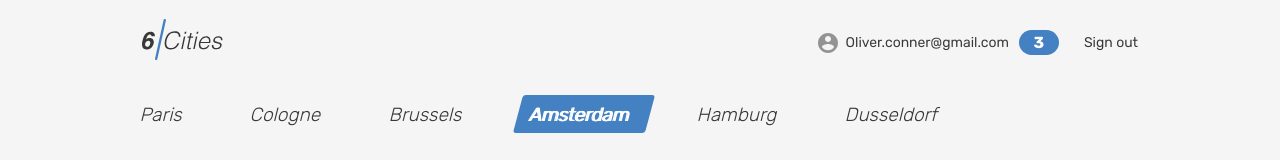
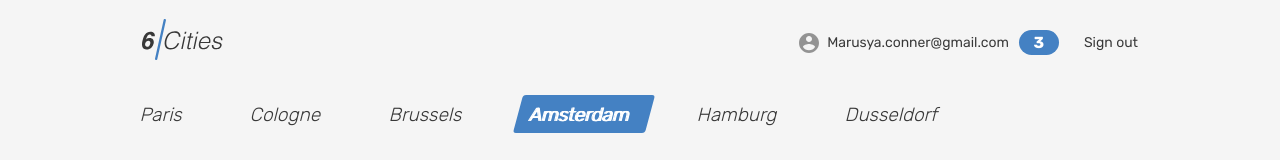
Before and after one commit to htmlacademy-react/979743-six-cities-14, a React (Vite) app: page / in a window 1280 px wide. Shown: the top 160 px of the page. Built offline with nearby package versions, Linux system fonts and the light colour scheme.

Commit message:
добавила моки. Попробовала передать данные - объект

```diff
--- a/src/components/app/app.tsx
+++ b/src/components/app/app.tsx
@@ -1,8 +1,21 @@
 import MainPage from '../../pages/main/main';
 
-function App(): JSX.Element {
+type HeaderProps = {
+  // avatarUrl: string;
+  email: string;
+  // id: number;
+  // isPro: boolean;
+  // name: string;
+  // token: string;
+}
+
+type AppProps = {
+  userInfo: HeaderProps;
+}
+
+function App({userInfo}: AppProps): JSX.Element {
   return (
-    <MainPage />
+    <MainPage userInfo = {userInfo} />
   );
 }
 
--- a/src/components/header/header.tsx
+++ b/src/components/header/header.tsx
@@ -1,4 +1,17 @@
-function Header(): JSX.Element {
+// поля и их типы взяты из ТЗ
+type HeaderProps = {
+  // avatarUrl: string;
+  email: string;
+  // id: number;
+  // isPro: boolean;
+  // name: string;
+  // token: string;
+}
+type MainProps = {
+  userInfo: HeaderProps;
+}
+
+function Header({userInfo}: MainProps): JSX.Element {
   return (
     <header className="header">
       <div className="container">
@@ -14,7 +27,7 @@ function Header(): JSX.Element {
                 <a className="header__nav-link header__nav-link--profile" href="#">
                   <div className="header__avatar-wrapper user__avatar-wrapper">
                   </div>
-                  <span className="header__user-name user__name">Oliver.conner@gmail.com</span>
+                  <span className="header__user-name user__name">{userInfo.email}</span>
                   <span className="header__favorite-count">3</span>
                 </a>
               </li>
--- a/src/components/tabs/tabs.tsx
+++ b/src/components/tabs/tabs.tsx
@@ -1,3 +1,5 @@
+import { City } from '../../const';
+
 function Tabs(): JSX.Element {
   return (
     <div className="tabs">
@@ -5,32 +7,32 @@ function Tabs(): JSX.Element {
         <ul className="locations__list tabs__list">
           <li className="locations__item">
             <a className="locations__item-link tabs__item" href="#">
-              <span>Paris</span>
+              <span>{City.Paris}</span>
             </a>
           </li>
           <li className="locations__item">
             <a className="locations__item-link tabs__item" href="#">
-              <span>Cologne</span>
+              <span>{City.Cologne}</span>
             </a>
           </li>
           <li className="locations__item">
             <a className="locations__item-link tabs__item" href="#">
-              <span>Brussels</span>
+              <span>{City.Brussels}</span>
             </a>
           </li>
           <li className="locations__item">
             <a className="locations__item-link tabs__item tabs__item--active">
-              <span>Amsterdam</span>
+              <span>{City.Amsterdam}</span>
             </a>
           </li>
           <li className="locations__item">
             <a className="locations__item-link tabs__item" href="#">
-              <span>Hamburg</span>
+              <span>{City.Hamburg}</span>
             </a>
           </li>
           <li className="locations__item">
             <a className="locations__item-link tabs__item" href="#">
-              <span>Dusseldorf</span>
+              <span>{City.Dusseldorf}</span>
             </a>
           </li>
         </ul>
--- /dev/null
+++ b/src/const.ts
@@ -0,0 +1,11 @@
+// неизменяемые величины во проекте
+enum City {
+  Paris = 'Paris',
+  Cologne = 'Cologne',
+  Brussels = 'Brussels',
+  Amsterdam = 'Amsterdam',
+  Hamburg = 'Hamburg',
+  Dusseldorf = 'Dusseldorf'
+}
+
+export {City};
--- a/src/index.tsx
+++ b/src/index.tsx
@@ -1,6 +1,7 @@
 import React from 'react';
 import ReactDOM from 'react-dom/client';
 import App from './components/app/app';
+import { USER_INFO } from './mocks/mock';
 
 const root = ReactDOM.createRoot(
   document.getElementById('root') as HTMLElement
@@ -10,5 +11,5 @@ root.render(
   // <React.StrictMode>
   //   <h1>Hello, World!</h1>
   // </React.StrictMode>
-  <App />
+  <App userInfo = {USER_INFO} />
 );
--- /dev/null
+++ b/src/mocks/mock.ts
@@ -0,0 +1,12 @@
+// временные данные; структура как с сервера
+
+const USER_INFO = {
+  avatarUrl: 'img/1.png',
+  email: 'Marusya.conner@gmail.com',
+  id: 1,
+  isPro: false,
+  name: 'Marusya.conner',
+  token: 'T2xpdmVyLmNvbm5lckBnbWFpbC5jb20='
+};
+
+export {USER_INFO};
--- a/src/pages/main/main.tsx
+++ b/src/pages/main/main.tsx
@@ -4,10 +4,23 @@ import PlacesSortingForm from './places-sorting-form';
 import PlaceCard from './place-card';
 import Map from './map';
 
-function MainPage(): JSX.Element {
+type HeaderProps = {
+  // avatarUrl: string;
+  email: string;
+  // id: number;
+  // isPro: boolean;
+  // name: string;
+  // token: string;
+}
+
+type MainProps = {
+  userInfo: HeaderProps;
+}
+
+function MainPage({userInfo}: MainProps): JSX.Element {
   return (
     <div className="page page--gray page--main">
-      <Header />
+      <Header userInfo = {userInfo} />
       <main className="page__main page__main--index">
         <h1 className="visually-hidden">Cities</h1>
         <Tabs />
```
